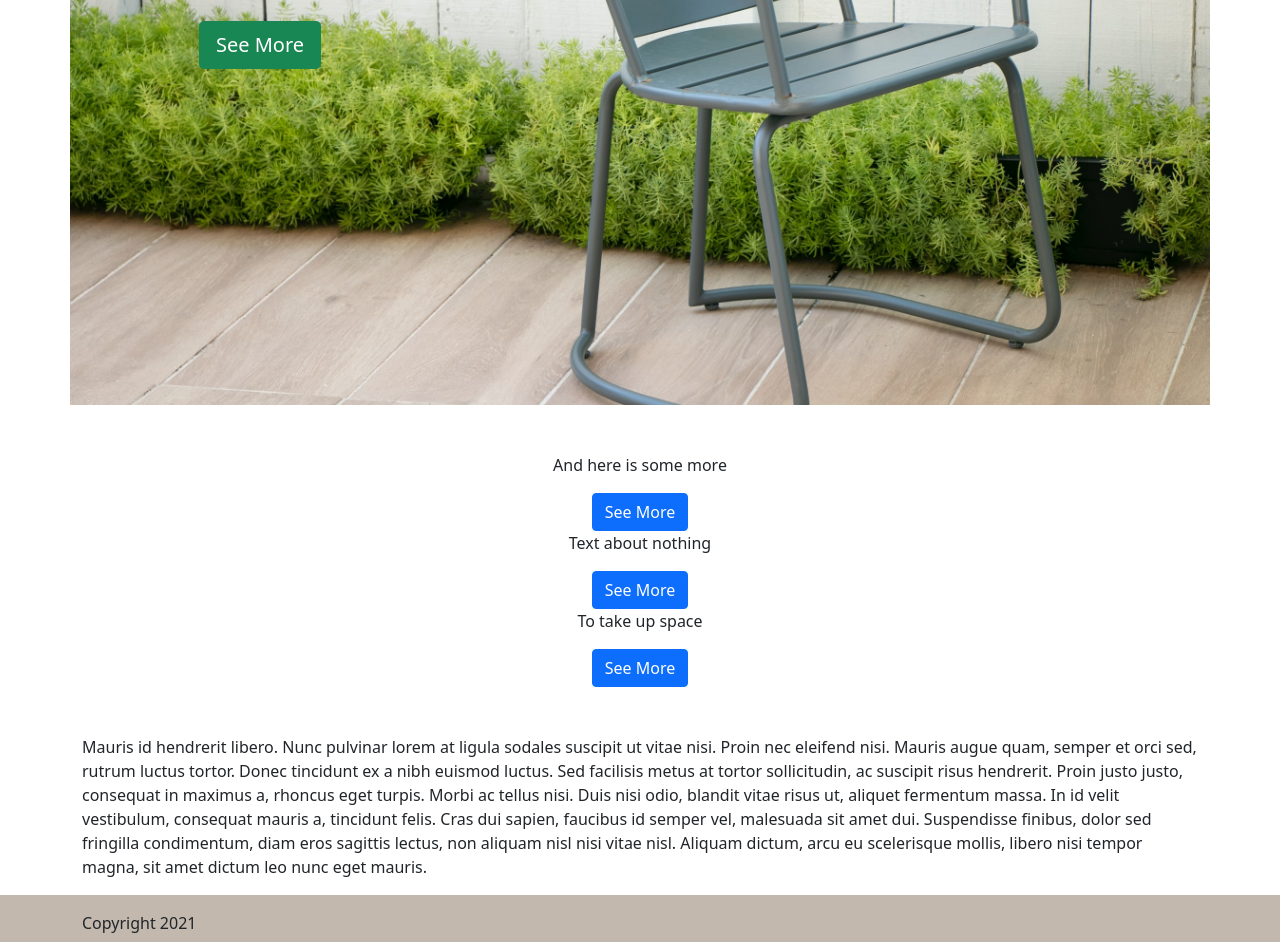
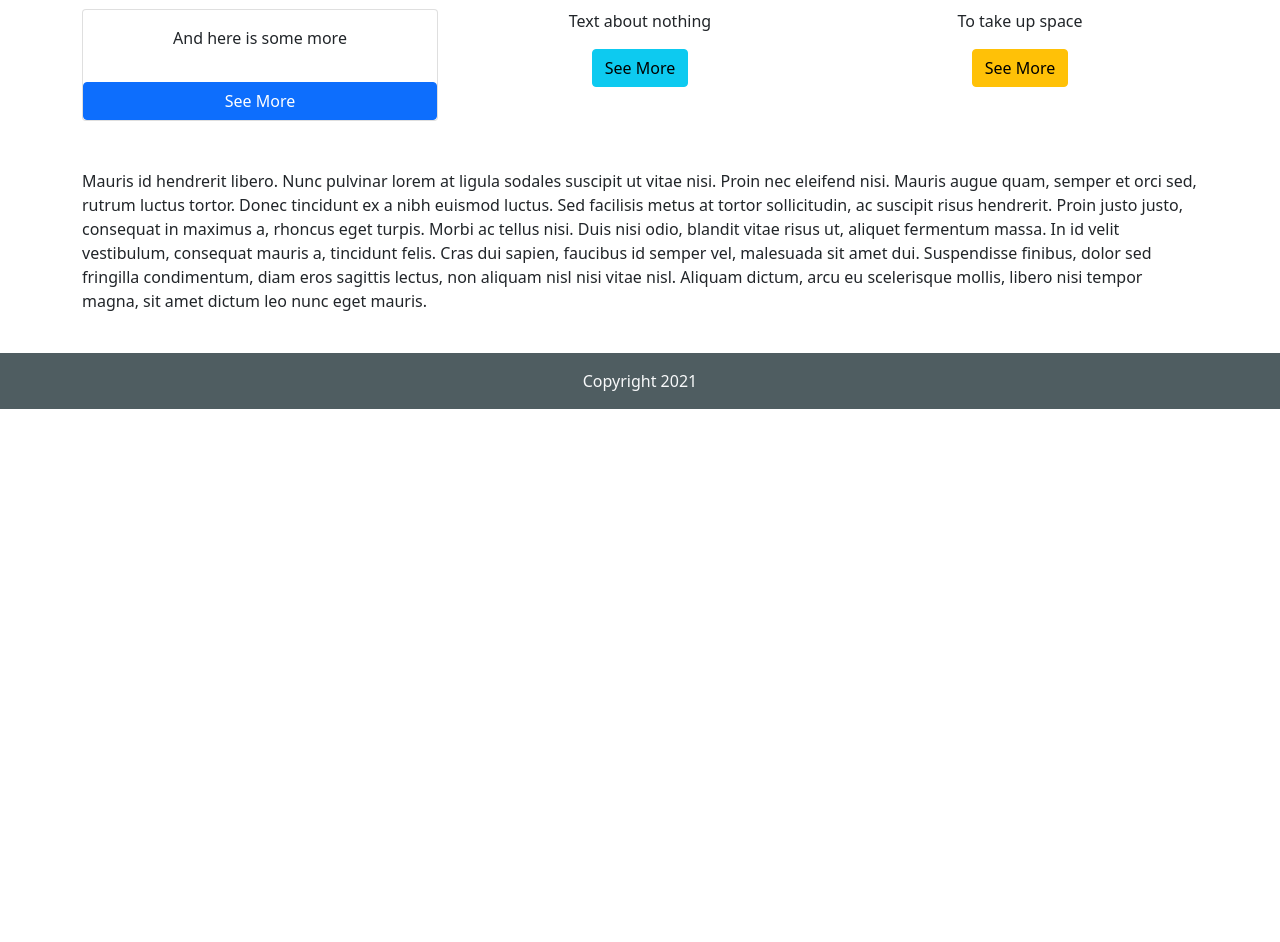
Before and after one commit to natafaye/fesd-week-3, a website: page week3.html in a window 1280 px wide. Shown: the part 251-1193 px from the top of the page. After the commit the page ends 800 px from the top, so only its background shows below. Drawn offline with nearby package versions, Linux system fonts and the light colour scheme.

Commit message:
2/9/22 class

```diff
--- a/week3.css
+++ b/week3.css
@@ -2,22 +2,3 @@
 .bg-slate {
     background-color: #4F5D61;
 }
-
-.jumbo {
-    background-image: url(images/chair.jpg);
-    background-size: cover;
-    background-position: 70%;
-    height: 600px;
-    overflow: hidden;
-}
-
-.jumbo h2 {
-    color: #4F5D61;
-    opacity: 0.9;
-    background-color: #fafafabb;
-    border-radius: 10px;
-}
-
-footer {
-    background-color: #C2B8AD;
-}
--- a/week3.html
+++ b/week3.html
@@ -1,6 +1,5 @@
 <!DOCTYPE html>
 <html lang="en">
-
 <head>
     <meta charset="UTF-8">
     <meta http-equiv="X-UA-Compatible" content="IE=edge">
@@ -9,7 +8,6 @@
     <link rel="stylesheet" href="node_modules/bootstrap/dist/css/bootstrap.min.css">
     <link rel="stylesheet" href="week3.css">
 </head>
-
 <body>
     <nav class="navbar navbar-expand-lg navbar-dark bg-slate">
         <div class="container-fluid">
@@ -27,49 +25,38 @@
                         <a class="nav-link" href="#">Features</a>
                     </li>
                     <li class="nav-item">
-                        <a class="nav-link" href="#">Buy Chairs</a>
+                        <a class="nav-link" href="#">Pricing</a>
                     </li>
                 </ul>
             </div>
         </div>
     </nav>
     <div class="container">
-        <div class="row jumbo">
-            <div class="col-sm-8 col-md-6 col-lg-4 text-center">
-                <h2 class="m-3 mb-4 p-3 text-start fs-1">This is a catchy sentence about chairs</h2>
-                <button class="btn btn-lg btn-success">See More</button>
+        <div class="row mt-4">
+            <div class="col">
+                <h2>This is a catchy sentence about chairs</h2>
+                <button class="btn btn-success">See More</button>
             </div>
         </div>
-        <div class="row text-center my-5 d-none d-md-block">
-            <div class="col">
+        <div class="row my-5 text-center gy-5">
+            <div class="col-md">
+                <div class="card">
+                    <div class="card-body">
                         <p>And here is some more</p>
-                <button class="btn btn-primary">See More</button>
                     </div>
-            <div class="col">
-                <p>Text about nothing</p>
-                <button class="btn btn-primary">See More</button>
-            </div>
-            <div class="col">
-                <p>To take up space</p>
                     <button class="btn btn-primary">See More</button>
                 </div>
             </div>
-        <div class="row text-center my-5 d-md-none">
-            <div class="col">
-                <div class="dropdown">
-                    <button class="btn btn-secondary dropdown-toggle" type="button" id="dropdownMenuButton1"
-                        data-bs-toggle="dropdown" aria-expanded="false">
-                        Dropdown button
-                    </button>
-                    <ul class="dropdown-menu" aria-labelledby="dropdownMenuButton1">
-                        <li><a class="dropdown-item" href="#">Action</a></li>
-                        <li><a class="dropdown-item" href="#">Another action</a></li>
-                        <li><a class="dropdown-item" href="#">Something else here</a></li>
-                    </ul>
+            <div class="d-none d-sm-block col-md">
+                <p>Text about nothing</p>
+                <button class="btn btn-info">See More</button>
+            </div>
+            <div class="col-md">
+                <p>To take up space</p>
+                <button class="btn btn-warning">See More</button>
             </div>
         </div>
-        </div>
-        <div class="row">
+        <div class="row my-4">
             <p>Mauris id hendrerit libero. Nunc pulvinar lorem at ligula sodales
             suscipit ut vitae nisi. Proin nec eleifend nisi. Mauris augue quam,
             semper et orci sed, rutrum luctus tortor. Donec tincidunt ex a nibh
@@ -84,17 +71,14 @@
             nisi tempor magna, sit amet dictum leo nunc eget mauris.</p>
         </div>
     </div>
-    <footer class="p-3">
-        <div class="container">
-            <div class="row">
-                <div class="col">
+    <!-- <div class="popup">
+        <h2>Sign up for our newsletter!</h2>
+    </div> -->
+    <footer class="bg-slate text-light p-3 text-center">
+        <div>
             Copyright 2021
         </div>
-            </div>
-        </div>
     </footer>
-
     <script src="node_modules/bootstrap/dist/js/bootstrap.bundle.js"></script>
 </body>
-
 </html>
```
Also changed, not shown: bootstrap-practice.html (+3 -3 lines). Lines whose indentation alone changed are shown as unchanged.
